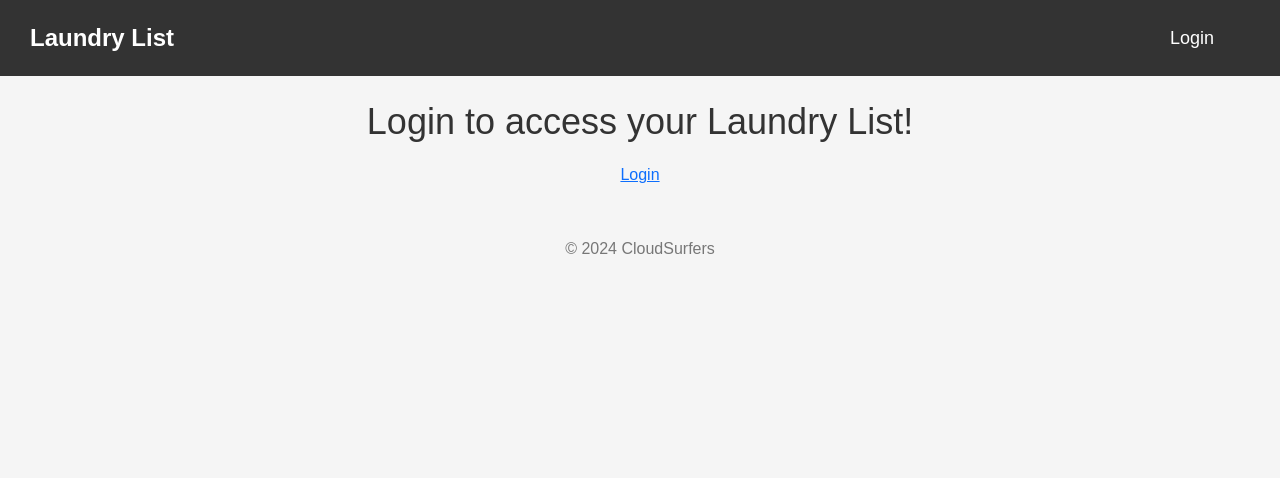
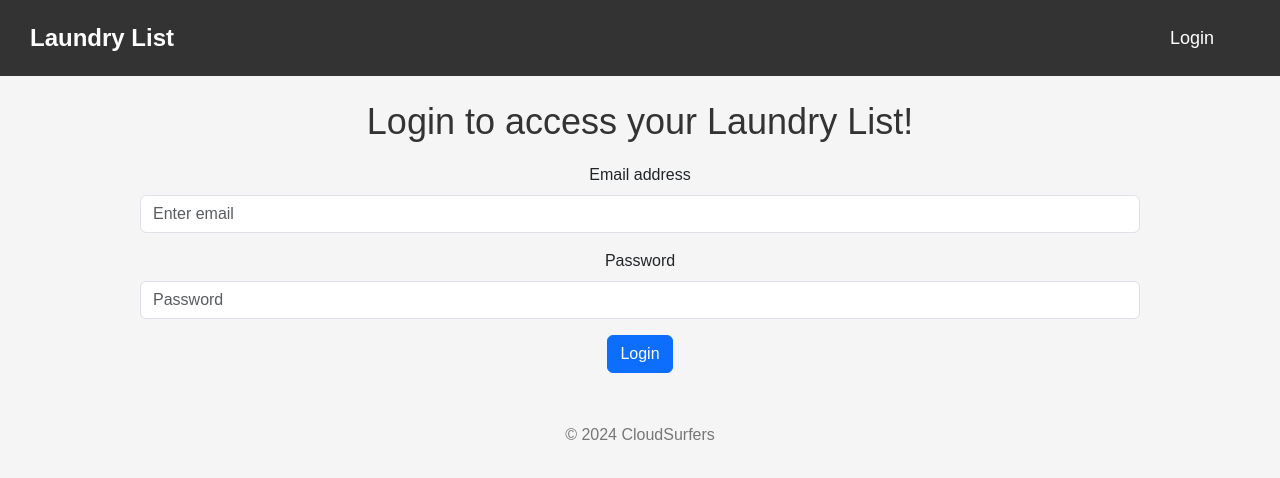
Before and after one commit to gp2723/LaundryList_ReactUI, a React (Create React App) app: page /login in a window 1280 px wide. Shown: the top 478 px of the page. Built offline with nearby package versions, Linux system fonts and the light colour scheme.

Commit message:
Add login form

```diff
--- a/src/components/Login.js
+++ b/src/components/Login.js
@@ -1,4 +1,6 @@
 import { Link } from 'react-router-dom';
+import Button from 'react-bootstrap/Button';
+import Form from 'react-bootstrap/Form';
 
 const Login = ({ setUserToken }) => {
 
@@ -10,7 +12,18 @@ const Login = ({ setUserToken }) => {
     return (
         <>
             <h1>Login to access your Laundry List!</h1>
-            <Link to="/" onClick={() => handleLoginClick()}>Login</Link>
+            <Form>
+            <Form.Group className="mb-3" controlId="formBasicEmail">
+                <Form.Label>Email address</Form.Label>
+                <Form.Control type="email" placeholder="Enter email" />
+            </Form.Group>
+
+            <Form.Group className="mb-3" controlId="formBasicPassword">
+                <Form.Label>Password</Form.Label>
+                <Form.Control type="password" placeholder="Password" />
+            </Form.Group>
+            <Button as={Link} to="/" variant="primary" onClick={() => handleLoginClick()}>Login</Button>
+            </Form>
         </>
     );
 };
```
